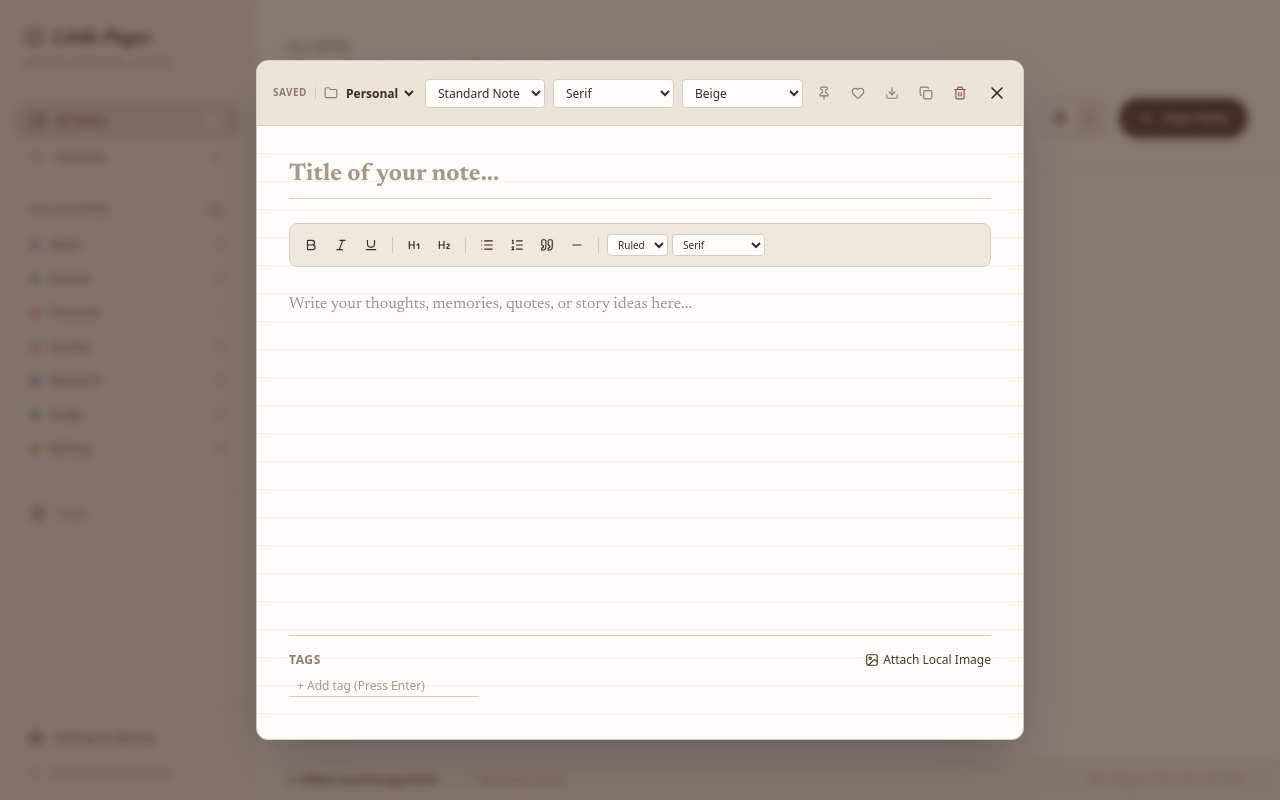
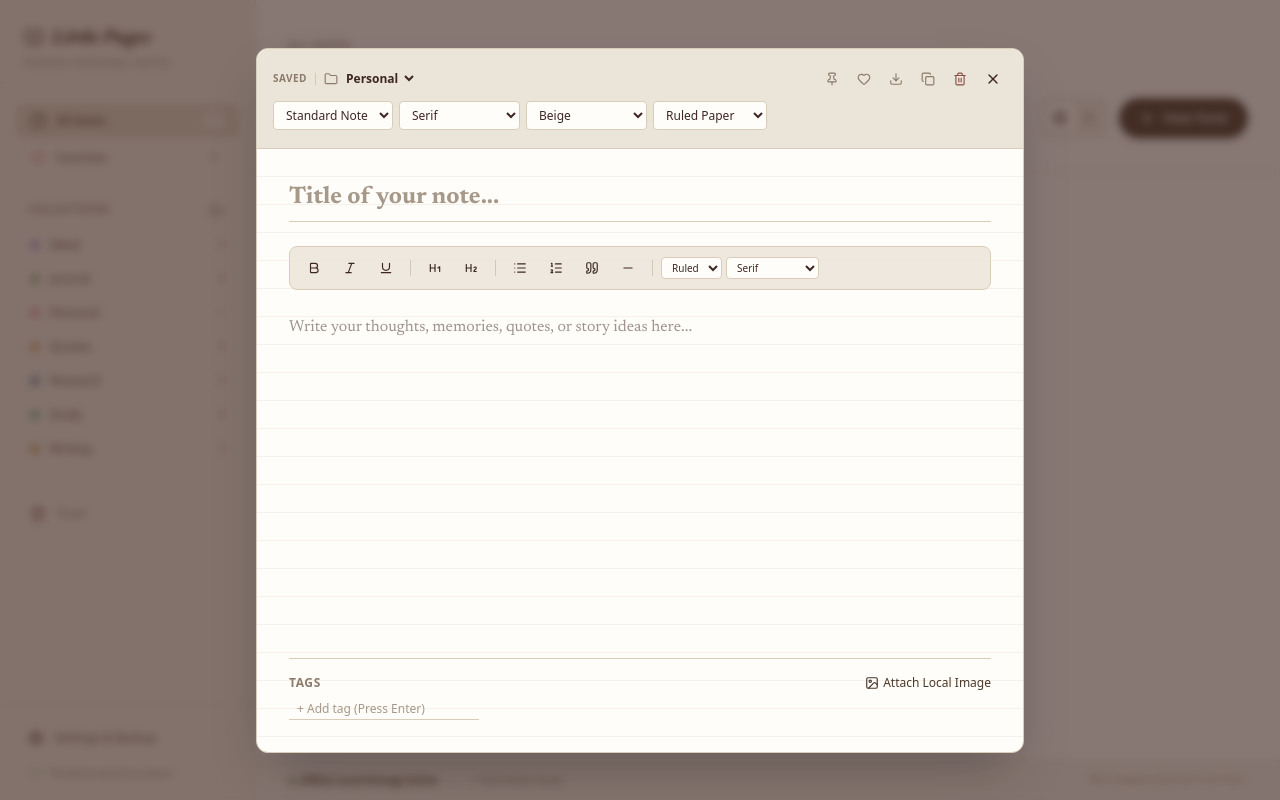
Before and after one commit to thatbrowncraft/little-pages, a React (Vite) app: page / in a window 1280 px wide. Both pictures are taken after a click on the button "New Note". Built offline with nearby package versions, Linux system fonts and the light colour scheme.

Commit message:
Update NoteEditorModal.tsx

```diff
--- a/src/components/NoteEditorModal.tsx
+++ b/src/components/NoteEditorModal.tsx
@@ -14,16 +14,11 @@ import {
   X,
   Pin,
   Heart,
-  Tag,
   Folder as FolderIcon,
   Download,
   Trash2,
   Copy,
   Image as ImageIcon,
-  Search,
-  Check,
-  Undo2,
-  Redo2,
   Bold,
   Italic,
   Underline,
@@ -33,11 +28,6 @@ import {
   Heading2,
   Quote as QuoteIcon,
   Minus,
-  Sparkles,
-  BookOpen,
-  Feather,
-  CheckSquare,
-  Plus,
 } from 'lucide-react';
 
 interface NoteEditorModalProps {
@@ -87,8 +77,6 @@ export const NoteEditorModal: React.FC<NoteEditorModalProps> = ({
   const [currentNote, setCurrentNote] = useState<Note | null>(null);
   const [newTagInput, setNewTagInput] = useState('');
   const [newChecklistText, setNewChecklistText] = useState('');
-  const [searchInNote, setSearchInNote] = useState('');
-  const [showSearchBox, setShowSearchBox] = useState(false);
   const [saveStatus, setSaveStatus] = useState<'saved' | 'saving'>('saved');
   const imageInputRef = useRef<HTMLInputElement>(null);
   const contentAreaRef = useRef<HTMLTextAreaElement>(null);
@@ -237,17 +225,6 @@ export const NoteEditorModal: React.FC<NoteEditorModalProps> = ({
     URL.revokeObjectURL(url);
   };
 
-  const handleExportMarkdown = () => {
-    const md = `# ${currentNote.title}\n*Created: ${new Date(currentNote.createdAt).toLocaleDateString()}*\n\n${currentNote.content}`;
-    const blob = new Blob([md], { type: 'text/markdown;charset=utf-8' });
-    const url = URL.createObjectURL(blob);
-    const a = document.createElement('a');
-    a.href = url;
-    a.download = `${currentNote.title || 'note'}.md`;
-    a.click();
-    URL.revokeObjectURL(url);
-  };
-
   // Paper and font classes
   const getPaperBgClass = () => {
     switch (currentNote.paperStyle || 'ruled') {
@@ -281,26 +258,28 @@ export const NoteEditorModal: React.FC<NoteEditorModalProps> = ({
   };
 
   return (
-    <div className="fixed inset-0 z-50 flex items-center justify-center p-2 sm:p-4 bg-[#3E2723]/60 backdrop-blur-xs overflow-y-auto">
-      <div className="bg-[#FFFDF9] border border-[#D9CDBA] rounded-xl shadow-2xl max-w-3xl w-full my-auto flex flex-col min-h-[85vh] max-h-[95vh] relative overflow-hidden animate-in fade-in zoom-in-95">
+    <div className="fixed inset-0 z-50 flex items-center justify-center p-0 sm:p-4 bg-[#3E2723]/60 backdrop-blur-xs overflow-y-auto">
+      <div className="bg-[#FFFDF9] border-0 sm:border border-[#D9CDBA] sm:rounded-xl shadow-2xl w-full max-w-3xl h-full sm:h-auto sm:min-h-[85vh] sm:max-h-[95vh] my-0 sm:my-auto flex flex-col relative overflow-hidden animate-in fade-in zoom-in-95">
 
-        {/* Top Control Header */}
-        <div className="p-3 sm:p-4 bg-[#EAE4D9] border-b border-[#D9CDBA] flex items-center justify-between gap-2 text-xs">
+        {/* Responsive Control Header */}
+        <div className="p-2.5 sm:p-4 bg-[#EAE4D9] border-b border-[#D9CDBA] flex flex-col gap-2 shrink-0 text-xs">
+          {/* Row 1: Status, Folder Selector, and Primary Action Controls */}
+          <div className="flex items-center justify-between gap-2">
             {/* Left: Status & Folder */}
-          <div className="flex items-center space-x-2">
+            <div className="flex items-center space-x-2 min-w-0">
               <span className="text-[10px] uppercase font-bold text-[#8C7B6A] tracking-wider shrink-0">
                 {saveStatus === 'saving' ? 'Saving...' : 'Saved'}
               </span>
 
-            <div className="h-3 w-[1px] bg-[#D3C8B4]" />
+              <div className="h-3 w-[1px] bg-[#D3C8B4] shrink-0" />
 
               {/* Folder Select */}
-            <div className="flex items-center space-x-1">
-              <FolderIcon className="w-3.5 h-3.5 text-[#8C7B6A]" />
+              <div className="flex items-center space-x-1 min-w-0">
+                <FolderIcon className="w-3.5 h-3.5 text-[#8C7B6A] shrink-0" />
                 <select
                   value={currentNote.folderId}
                   onChange={(e) => updateField('folderId', e.target.value)}
-                className="bg-transparent text-xs font-bold text-[#3E2723] focus:outline-none cursor-pointer"
+                  className="bg-transparent text-xs font-bold text-[#3E2723] focus:outline-none cursor-pointer truncate max-w-[110px] sm:max-w-[160px]"
                 >
                   {folders.map((f) => (
                     <option key={f.id} value={f.id}>
@@ -311,13 +290,93 @@ export const NoteEditorModal: React.FC<NoteEditorModalProps> = ({
               </div>
             </div>
 
-          {/* Right: Actions */}
-          <div className="flex items-center space-x-1.5 sm:space-x-2">
+            {/* Right Primary Action Controls (Pin, Favorite, Export, Duplicate, Delete, Close) */}
+            <div className="flex items-center space-x-1 sm:space-x-1.5 shrink-0">
+              {/* Pin Button */}
+              <button
+                onClick={() => updateField('isPinned', !currentNote.isPinned)}
+                className={`p-2 sm:p-1.5 rounded transition-colors ${
+                  currentNote.isPinned
+                    ? 'bg-[#4A3728] text-white'
+                    : 'text-[#8C7B6A] hover:bg-[#D9CDBA]'
+                }`}
+                title="Pin note"
+                aria-label="Pin note"
+              >
+                <Pin className="w-4 h-4 sm:w-3.5 sm:h-3.5" />
+              </button>
+
+              {/* Favorite Button */}
+              <button
+                onClick={() => updateField('isFavorite', !currentNote.isFavorite)}
+                className={`p-2 sm:p-1.5 rounded transition-colors ${
+                  currentNote.isFavorite
+                    ? 'bg-[#E59A9A] text-white'
+                    : 'text-[#8C7B6A] hover:bg-[#D9CDBA]'
+                }`}
+                title="Favorite note"
+                aria-label="Favorite note"
+              >
+                <Heart className="w-4 h-4 sm:w-3.5 sm:h-3.5" />
+              </button>
+
+              {/* Export Button */}
+              <button
+                onClick={handleExportTxt}
+                className="p-2 sm:p-1.5 text-[#8C7B6A] hover:bg-[#D9CDBA] rounded transition-colors"
+                title="Export TXT"
+                aria-label="Export TXT"
+              >
+                <Download className="w-4 h-4 sm:w-3.5 sm:h-3.5" />
+              </button>
+
+              {/* Duplicate Button */}
+              <button
+                onClick={() => onDuplicateNote(currentNote)}
+                className="p-2 sm:p-1.5 text-[#8C7B6A] hover:bg-[#D9CDBA] rounded transition-colors"
+                title="Duplicate Note"
+                aria-label="Duplicate Note"
+              >
+                <Copy className="w-4 h-4 sm:w-3.5 sm:h-3.5" />
+              </button>
+
+              {/* Existing Delete / Trash Control - Prominently accessible on mobile & desktop */}
+              <button
+                onClick={() => {
+                  if (currentNote.isDeleted) {
+                    onDeleteNote(currentNote.id, true);
+                  } else {
+                    onDeleteNote(currentNote.id, false);
+                  }
+                  onClose();
+                }}
+                className="p-2 sm:p-1.5 text-[#8C5245] hover:bg-[#E59A9A]/30 rounded transition-colors"
+                title={currentNote.isDeleted ? 'Delete Permanently' : 'Move to Trash'}
+                aria-label={currentNote.isDeleted ? 'Delete Permanently' : 'Move to Trash'}
+              >
+                <Trash2 className="w-4 h-4 sm:w-3.5 sm:h-3.5" />
+              </button>
+
+              {/* Close Button */}
+              <button
+                onClick={onClose}
+                className="p-2 sm:p-1.5 text-[#3E2723] hover:bg-[#D9CDBA] rounded-lg"
+                title="Close Note"
+                aria-label="Close Note"
+              >
+                <X className="w-5 h-5 sm:w-4 sm:h-4" />
+              </button>
+            </div>
+          </div>
+
+          {/* Row 2: Secondary Selectors (Template, Font, Washi Tape, Paper Style) */}
+          <div className="flex items-center gap-1.5 overflow-x-auto pb-0.5 min-w-0 no-scrollbar">
             {/* Template Selector */}
             <select
               value={currentNote.template}
               onChange={(e) => updateField('template', e.target.value as NoteTemplate)}
-              className="bg-[#FFFDF9] border border-[#D9CDBA] rounded px-2 py-1 text-xs text-[#3E2723] font-medium focus:outline-none"
+              className="bg-[#FFFDF9] border border-[#D9CDBA] rounded px-2 py-1 text-xs text-[#3E2723] font-medium focus:outline-none shrink-0"
+              title="Note Template"
             >
               <option value="standard">Standard Note</option>
               <option value="journal">Journal Entry</option>
@@ -342,7 +401,7 @@ export const NoteEditorModal: React.FC<NoteEditorModalProps> = ({
                   updateField('fontStyle', val.replace('builtin:', '') as FontStyle);
                 }
               }}
-              className="bg-[#FFFDF9] border border-[#D9CDBA] rounded px-2 py-1 text-xs text-[#3E2723] font-medium focus:outline-none max-w-[130px] truncate"
+              className="bg-[#FFFDF9] border border-[#D9CDBA] rounded px-2 py-1 text-xs text-[#3E2723] font-medium focus:outline-none max-w-[120px] sm:max-w-[150px] truncate shrink-0"
               title="Note Font"
             >
               <optgroup label="System Fonts">
@@ -366,7 +425,7 @@ export const NoteEditorModal: React.FC<NoteEditorModalProps> = ({
             <select
               value={currentNote.washiTape}
               onChange={(e) => updateField('washiTape', e.target.value as WashiTapeStyle)}
-              className="hidden sm:block bg-[#FFFDF9] border border-[#D9CDBA] rounded px-2 py-1 text-xs text-[#3E2723] font-medium focus:outline-none"
+              className="bg-[#FFFDF9] border border-[#D9CDBA] rounded px-2 py-1 text-xs text-[#3E2723] font-medium focus:outline-none shrink-0"
               title="Washi tape style"
             >
               {WASHI_TAPES.map((tape) => (
@@ -376,78 +435,23 @@ export const NoteEditorModal: React.FC<NoteEditorModalProps> = ({
               ))}
             </select>
 
-            {/* Pin Button */}
-            <button
-              onClick={() => updateField('isPinned', !currentNote.isPinned)}
-              className={`p-1.5 rounded transition-colors ${
-                currentNote.isPinned
-                  ? 'bg-[#4A3728] text-white'
-                  : 'text-[#8C7B6A] hover:bg-[#D9CDBA]'
-              }`}
-              title="Pin note"
+            {/* Paper Style Selector */}
+            <select
+              value={currentNote.paperStyle || 'ruled'}
+              onChange={(e) => updateField('paperStyle', e.target.value as PaperStyle)}
+              className="bg-[#FFFDF9] border border-[#D9CDBA] rounded px-2 py-1 text-xs text-[#3E2723] font-medium focus:outline-none shrink-0"
+              title="Paper Style"
             >
-              <Pin className="w-3.5 h-3.5" />
-            </button>
-
-            {/* Favorite Button */}
-            <button
-              onClick={() => updateField('isFavorite', !currentNote.isFavorite)}
-              className={`p-1.5 rounded transition-colors ${
-                currentNote.isFavorite
-                  ? 'bg-[#E59A9A] text-white'
-                  : 'text-[#8C7B6A] hover:bg-[#D9CDBA]'
-              }`}
-              title="Favorite note"
-            >
-              <Heart className="w-3.5 h-3.5" />
-            </button>
-
-            {/* Export Dropdown */}
-            <button
-              onClick={handleExportTxt}
-              className="p-1.5 text-[#8C7B6A] hover:bg-[#D9CDBA] rounded transition-colors hidden sm:block"
-              title="Export TXT"
-            >
-              <Download className="w-3.5 h-3.5" />
-            </button>
-
-            {/* Duplicate */}
-            <button
-              onClick={() => onDuplicateNote(currentNote)}
-              className="p-1.5 text-[#8C7B6A] hover:bg-[#D9CDBA] rounded transition-colors hidden sm:block"
-              title="Duplicate Note"
-            >
-              <Copy className="w-3.5 h-3.5" />
-            </button>
-
-            {/* Delete */}
-            <button
-              onClick={() => {
-                if (currentNote.isDeleted) {
-                  onDeleteNote(currentNote.id, true);
-                } else {
-                  onDeleteNote(currentNote.id, false);
-                }
-                onClose();
-              }}
-              className="p-1.5 text-[#8C5245] hover:bg-[#E59A9A]/30 rounded transition-colors"
-              title={currentNote.isDeleted ? 'Delete Permanently' : 'Move to Trash'}
-            >
-              <Trash2 className="w-3.5 h-3.5" />
-            </button>
-
-            {/* Close */}
-            <button
-              onClick={onClose}
-              className="p-1.5 text-[#3E2723] hover:bg-[#D9CDBA] rounded-lg"
-            >
-              <X className="w-5 h-5" />
-            </button>
+              <option value="ruled">Ruled Paper</option>
+              <option value="grid">Grid Paper</option>
+              <option value="dots">Dotted Paper</option>
+              <option value="plain">Plain Paper</option>
+            </select>
           </div>
         </div>
 
         {/* Paper Editor Body */}
-        <div className={`flex-1 p-5 sm:p-8 overflow-y-auto space-y-6 ${getPaperBgClass()}`}>
+        <div className={`flex-1 p-4 sm:p-8 overflow-y-auto space-y-4 sm:space-y-6 ${getPaperBgClass()}`}>
 
           {/* Note Title Input */}
           <input
@@ -462,7 +466,7 @@ export const NoteEditorModal: React.FC<NoteEditorModalProps> = ({
 
           {/* 1. Journal Template Fields */}
           {currentNote.template === 'journal' && (
-            <div className="p-4 bg-[#EAE4D9]/50 border border-[#D9CDBA] rounded-xl space-y-3">
+            <div className="p-3 sm:p-4 bg-[#EAE4D9]/50 border border-[#D9CDBA] rounded-xl space-y-3">
               <div className="flex flex-wrap items-center justify-between gap-3 text-xs">
                 <div>
                   <label className="block text-[10px] font-bold uppercase tracking-wider text-[#8C7B6A]">
@@ -519,7 +523,7 @@ export const NoteEditorModal: React.FC<NoteEditorModalProps> = ({
 
           {/* 2. Quote Template Fields */}
           {currentNote.template === 'quote' && (
-            <div className="p-5 bg-[#F5F2ED] border-l-4 border-[#C6A969] rounded-r-xl space-y-3 shadow-2xs">
+            <div className="p-4 sm:p-5 bg-[#F5F2ED] border-l-4 border-[#C6A969] rounded-r-xl space-y-3 shadow-2xs">
               <div>
                 <label className="block text-[10px] font-bold uppercase tracking-wider text-[#8C7B6A] mb-1">
                   Quote Text
@@ -580,7 +584,7 @@ export const NoteEditorModal: React.FC<NoteEditorModalProps> = ({
 
           {/* 3. Story Template Fields */}
           {currentNote.template === 'story' && (
-            <div className="p-4 bg-[#EAE4D9]/40 border border-[#D9CDBA] rounded-xl grid grid-cols-1 sm:grid-cols-2 gap-3 text-xs">
+            <div className="p-3 sm:p-4 bg-[#EAE4D9]/40 border border-[#D9CDBA] rounded-xl grid grid-cols-1 sm:grid-cols-2 gap-3 text-xs">
               <div>
                 <label className="block text-[10px] font-bold uppercase tracking-wider text-[#8C7B6A] mb-1">
                   Project / Novel Name
@@ -621,7 +625,7 @@ export const NoteEditorModal: React.FC<NoteEditorModalProps> = ({
 
           {/* 4. Interactive Checklist Mode */}
           {currentNote.template === 'checklist' && (
-            <div className="space-y-3 bg-[#FFFDF9] p-4 border border-[#D9CDBA] rounded-xl">
+            <div className="space-y-3 bg-[#FFFDF9] p-3 sm:p-4 border border-[#D9CDBA] rounded-xl">
               <p className="text-xs font-bold uppercase tracking-wider text-[#8C7B6A]">
                 Checklist Items
               </p>
@@ -652,15 +656,15 @@ export const NoteEditorModal: React.FC<NoteEditorModalProps> = ({
                     key={item.id}
                     className="flex items-center justify-between p-2 rounded bg-[#F5F2ED]/60 text-xs"
                   >
-                    <label className="flex items-center space-x-2.5 cursor-pointer flex-1">
+                    <label className="flex items-center space-x-2.5 cursor-pointer flex-1 min-w-0">
                       <input
                         type="checkbox"
                         checked={item.completed}
                         onChange={() => handleToggleChecklist(item.id)}
-                        className="w-4 h-4 accent-[#4A3728]"
+                        className="w-4 h-4 accent-[#4A3728] shrink-0"
                       />
                       <span
-                        className={`font-medium ${
+                        className={`font-medium truncate ${
                           item.completed ? 'line-through text-[#8C7B6A]' : 'text-[#3E2723]'
                         }`}
                       >
@@ -670,7 +674,7 @@ export const NoteEditorModal: React.FC<NoteEditorModalProps> = ({
 
                     <button
                       onClick={() => handleDeleteChecklistItem(item.id)}
-                      className="p-1 text-[#8C5245] hover:bg-[#E59A9A]/20 rounded"
+                      className="p-1 text-[#8C5245] hover:bg-[#E59A9A]/20 rounded shrink-0 ml-2"
                     >
                       <Trash2 className="w-3.5 h-3.5" />
                     </button>
@@ -680,85 +684,86 @@ export const NoteEditorModal: React.FC<NoteEditorModalProps> = ({
             </div>
           )}
 
-          {/* Text Editor Toolbar */}
-          <div className="flex flex-wrap items-center gap-1 p-2 bg-[#EAE4D9]/80 border border-[#D9CDBA] rounded-lg text-xs">
+          {/* Text Editor Formatting Toolbar */}
+          <div className="flex items-center gap-1 p-2 bg-[#EAE4D9]/80 border border-[#D9CDBA] rounded-lg text-xs overflow-x-auto min-w-0 no-scrollbar">
             <button
               onClick={() => insertFormatting('**', '**')}
-              className="p-1.5 hover:bg-[#D9CDBA] rounded text-[#3E2723]"
+              className="p-2 sm:p-1.5 hover:bg-[#D9CDBA] rounded text-[#3E2723] shrink-0 min-w-[32px] flex items-center justify-center"
               title="Bold"
             >
               <Bold className="w-3.5 h-3.5" />
             </button>
             <button
               onClick={() => insertFormatting('*', '*')}
-              className="p-1.5 hover:bg-[#D9CDBA] rounded text-[#3E2723]"
+              className="p-2 sm:p-1.5 hover:bg-[#D9CDBA] rounded text-[#3E2723] shrink-0 min-w-[32px] flex items-center justify-center"
               title="Italic"
             >
               <Italic className="w-3.5 h-3.5" />
             </button>
             <button
               onClick={() => insertFormatting('<u>', '</u>')}
-              className="p-1.5 hover:bg-[#D9CDBA] rounded text-[#3E2723]"
+              className="p-2 sm:p-1.5 hover:bg-[#D9CDBA] rounded text-[#3E2723] shrink-0 min-w-[32px] flex items-center justify-center"
               title="Underline"
             >
               <Underline className="w-3.5 h-3.5" />
             </button>
 
-            <div className="h-4 w-[1px] bg-[#D3C8B4] mx-1" />
+            <div className="h-4 w-[1px] bg-[#D3C8B4] mx-1 shrink-0" />
 
             <button
               onClick={() => insertFormatting('# ')}
-              className="p-1.5 hover:bg-[#D9CDBA] rounded text-[#3E2723]"
+              className="p-2 sm:p-1.5 hover:bg-[#D9CDBA] rounded text-[#3E2723] shrink-0 min-w-[32px] flex items-center justify-center"
               title="Heading 1"
             >
               <Heading1 className="w-3.5 h-3.5" />
             </button>
             <button
               onClick={() => insertFormatting('## ')}
-              className="p-1.5 hover:bg-[#D9CDBA] rounded text-[#3E2723]"
+              className="p-2 sm:p-1.5 hover:bg-[#D9CDBA] rounded text-[#3E2723] shrink-0 min-w-[32px] flex items-center justify-center"
               title="Heading 2"
             >
               <Heading2 className="w-3.5 h-3.5" />
             </button>
 
-            <div className="h-4 w-[1px] bg-[#D3C8B4] mx-1" />
+            <div className="h-4 w-[1px] bg-[#D3C8B4] mx-1 shrink-0" />
 
             <button
               onClick={() => insertFormatting('- ')}
-              className="p-1.5 hover:bg-[#D9CDBA] rounded text-[#3E2723]"
+              className="p-2 sm:p-1.5 hover:bg-[#D9CDBA] rounded text-[#3E2723] shrink-0 min-w-[32px] flex items-center justify-center"
               title="Bullet List"
             >
               <List className="w-3.5 h-3.5" />
             </button>
             <button
               onClick={() => insertFormatting('1. ')}
-              className="p-1.5 hover:bg-[#D9CDBA] rounded text-[#3E2723]"
+              className="p-2 sm:p-1.5 hover:bg-[#D9CDBA] rounded text-[#3E2723] shrink-0 min-w-[32px] flex items-center justify-center"
               title="Numbered List"
             >
               <ListOrdered className="w-3.5 h-3.5" />
             </button>
             <button
               onClick={() => insertFormatting('> ')}
-              className="p-1.5 hover:bg-[#D9CDBA] rounded text-[#3E2723]"
+              className="p-2 sm:p-1.5 hover:bg-[#D9CDBA] rounded text-[#3E2723] shrink-0 min-w-[32px] flex items-center justify-center"
               title="Quote block"
             >
               <QuoteIcon className="w-3.5 h-3.5" />
             </button>
             <button
               onClick={() => insertFormatting('\n---\n')}
-              className="p-1.5 hover:bg-[#D9CDBA] rounded text-[#3E2723]"
+              className="p-2 sm:p-1.5 hover:bg-[#D9CDBA] rounded text-[#3E2723] shrink-0 min-w-[32px] flex items-center justify-center"
               title="Divider line"
             >
               <Minus className="w-3.5 h-3.5" />
             </button>
 
-            <div className="h-4 w-[1px] bg-[#D3C8B4] mx-1" />
+            <div className="h-4 w-[1px] bg-[#D3C8B4] mx-1 shrink-0" />
 
             {/* Paper style quick picker */}
             <select
               value={currentNote.paperStyle || 'ruled'}
               onChange={(e) => updateField('paperStyle', e.target.value as PaperStyle)}
-              className="bg-[#FFFDF9] border border-[#D9CDBA] rounded px-1.5 py-0.5 text-[10px] text-[#3E2723]"
+              className="bg-[#FFFDF9] border border-[#D9CDBA] rounded px-1.5 py-0.5 text-[10px] text-[#3E2723] shrink-0"
+              title="Quick Paper Style"
             >
               <option value="ruled">Ruled</option>
               <option value="grid">Grid</option>
@@ -770,7 +775,8 @@ export const NoteEditorModal: React.FC<NoteEditorModalProps> = ({
             <select
               value={currentNote.fontStyle || 'serif'}
               onChange={(e) => updateField('fontStyle', e.target.value as FontStyle)}
-              className="bg-[#FFFDF9] border border-[#D9CDBA] rounded px-1.5 py-0.5 text-[10px] text-[#3E2723]"
+              className="bg-[#FFFDF9] border border-[#D9CDBA] rounded px-1.5 py-0.5 text-[10px] text-[#3E2723] shrink-0"
+              title="Quick Font Style"
             >
               <option value="serif">Serif</option>
               <option value="sans">Sans</option>
@@ -779,7 +785,7 @@ export const NoteEditorModal: React.FC<NoteEditorModalProps> = ({
             </select>
           </div>
 
-          {/* Main Content Area */}
+          {/* Main Writing Area */}
           <textarea
             ref={contentAreaRef}
             value={currentNote.content}
@@ -853,7 +859,7 @@ export const NoteEditorModal: React.FC<NoteEditorModalProps> = ({
                   <span>#{t}</span>
                   <button
                     onClick={() => handleRemoveTag(t)}
-                    className="text-[#8C5245] hover:text-black ml-1"
+                    className="text-[#8C5245] hover:text-black ml-1 font-bold"
                   >
                     ×
                   </button>
```
Lines whose indentation alone changed are shown as unchanged.
